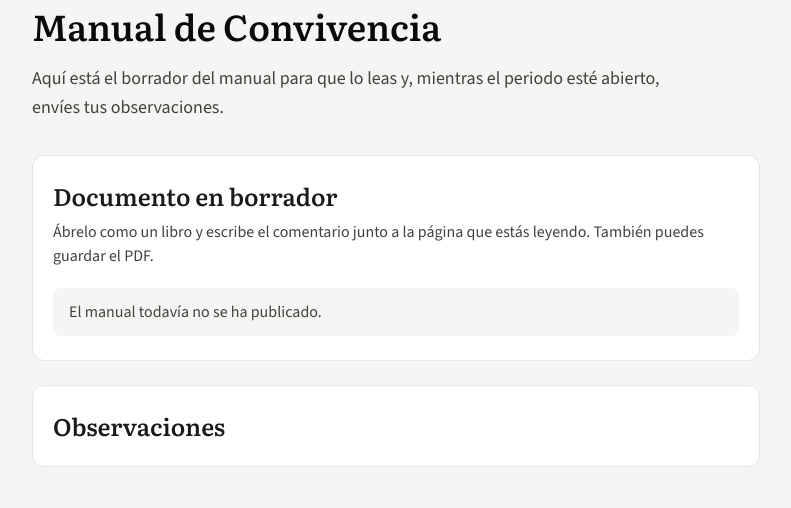
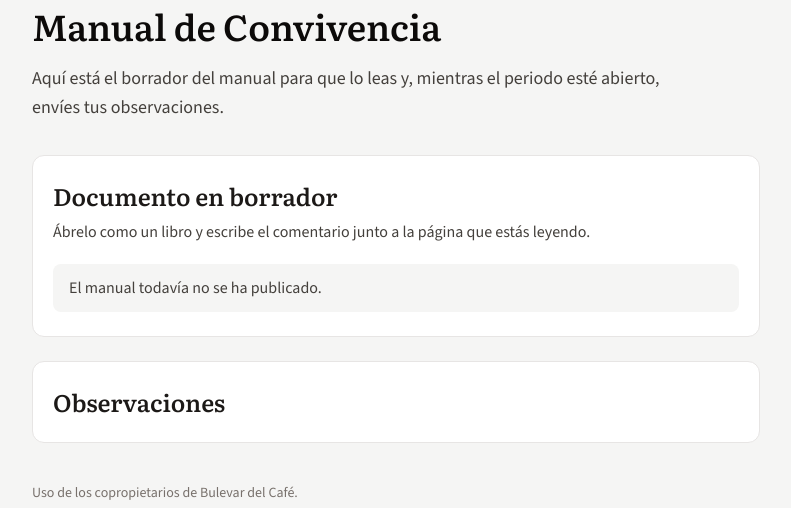
Before and after one commit to DParedes28/bulevar-del-cafe, a FastAPI app: template web/templates/index.html in a window 1280 px wide. Shown: the part 161-669 px from the top of the page, without its empty margins (244-1035 px from the left). Run offline with FastAPI, Linux system fonts and the light colour scheme; the template is opened without the code that fills it, so the values that code supplies are empty; parts of the project's set-up code (start-up, migrations or seed data) failed here and were passed over; some libraries are stand-ins or nearby versions.

Commit message:
Quitar la descarga del PDF y dejar solo la lectura en el libro.
Co-authored-by: Cursor <cursoragent@cursor.com>

```diff
--- a/admin/streamlit_app.py
+++ b/admin/streamlit_app.py
@@ -172,7 +172,7 @@ with period_tab:
 
 with manual_tab:
     if manual is None:
-        st.info("Todavía no hay un PDF publicado. La página pública no muestra la descarga.")
+        st.info("Todavía no hay un PDF publicado. La página pública no muestra el libro.")
     else:
         filename, size_bytes, uploaded_at = manual
         st.write(f"Archivo actual: **{filename}**")
--- a/web/routes.py
+++ b/web/routes.py
@@ -191,8 +191,3 @@ def submit_observation(
 @router.get("/manual")
 def view_manual(session: Session = Depends(get_session)) -> Response:
     return pdf_response(session, "inline")
-
-
-@router.get("/manual/descargar")
-def download_manual(session: Session = Depends(get_session)) -> Response:
-    return pdf_response(session, "attachment")
--- a/web/templates/index.html
+++ b/web/templates/index.html
@@ -149,11 +149,10 @@
       {% else %}
       <section class="mt-8 rounded-xl border border-stone-200 bg-white px-5 py-6">
         <h2 class="font-serif text-2xl">Documento en borrador</h2>
-        <p class="mt-2 text-stone-700">Ábrelo como un libro y escribe el comentario junto a la página que estás leyendo. También puedes guardar el PDF.</p>
+        <p class="mt-2 text-stone-700">Ábrelo como un libro y escribe el comentario junto a la página que estás leyendo.</p>
         {% if manual_available %}
-        <div class="mt-5 flex flex-col gap-3 sm:flex-row">
+        <div class="mt-5">
           <a href="/leer" class="inline-flex items-center justify-center rounded-lg bg-stone-900 px-4 py-3 text-center font-medium text-white hover:bg-stone-700 focus:outline-none focus:ring-2 focus:ring-stone-400">Ver manual</a>
-          <a href="/manual/descargar" class="inline-flex items-center justify-center rounded-lg border border-stone-300 bg-white px-4 py-3 text-center font-medium text-stone-900 hover:bg-stone-50 focus:outline-none focus:ring-2 focus:ring-stone-400">Descargar PDF</a>
         </div>
         {% else %}
         <p class="mt-5 rounded-lg bg-stone-100 px-4 py-3 text-stone-700">El manual todavía no se ha publicado.</p>
```
